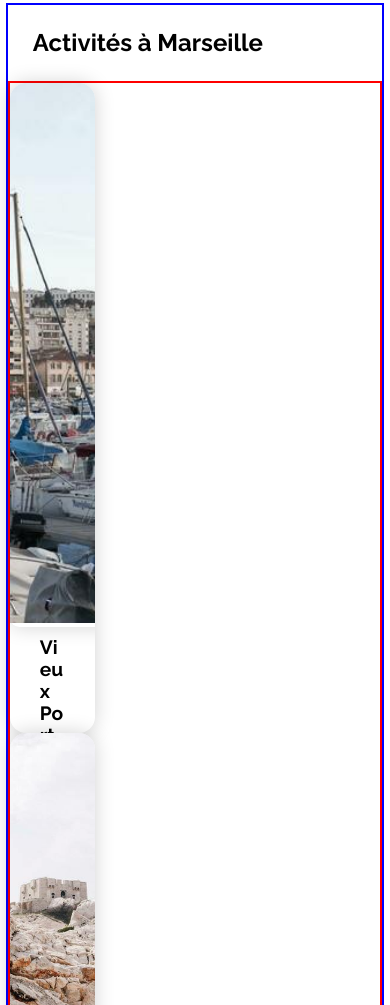
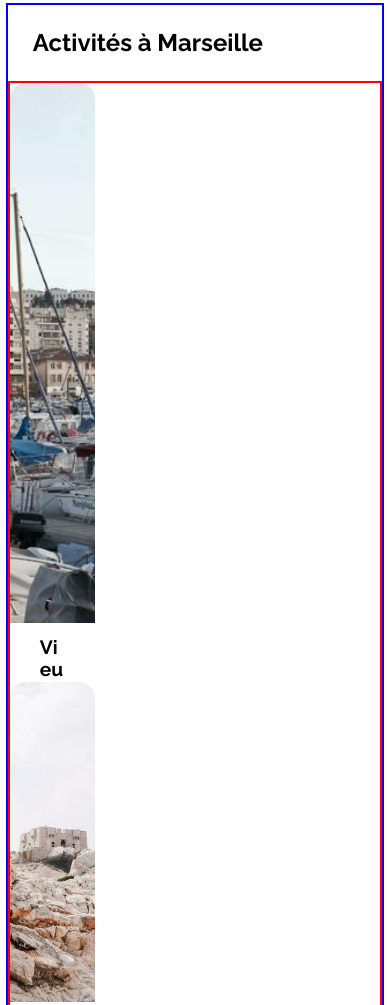
Before and after one commit to Natalina933/P2_Charbonnel_Nathalie_082022, a website: page Index.html in a window 390 px wide. Shown: the part 2560-3565 px from the top of the page. Drawn offline with nearby package versions, Linux system fonts and the light colour scheme; a web font is replaced by a local one.

Commit message:
modifs activités

```diff
--- a/Index.html
+++ b/Index.html
@@ -249,7 +249,7 @@
                 <div class="contentAllCardsActivity">
             <!--Single Card-->
                 <div class="singleCard styleCardActivity">
-                    <a href="#" class="div1 styleCardActivity">
+                    <a href="#" class="div1">
                         <img src="./images/activites/4_small/reno-laithienne-QUgJhdY5Fyk-unsplash.jpg" alt="Photo du Vieux Port de Marseille">
                             <div class="styleTextCard">
                                 <h4>Vieux Port</h4>
@@ -277,7 +277,7 @@
                         <img src="./images/activites/4_small/kilyan-sockalingum-NR8-cBCN3aI-unsplash.jpg" alt="Photo du Parc National des Calanques">
                             <div class="styleTextCard">
                             <h4>Parc National des Calanques</h4>
-                        </div>
+                            </div>
                     </a>
                 </div>
             <!--Double Card-->
--- a/css/styles.css
+++ b/css/styles.css
@@ -312,6 +312,7 @@ h4, p {
 }
 .contentAllCardsActivity {
   display: flex;
+  justify-content: space-around;
   border: 2px solid red;
   gap: 20px;
 }
@@ -322,14 +323,20 @@ h4, p {
   width: 100%;
 }
 .styleCardActivity{
-  height: 650px;
+  display: flex;
+  flex-direction: column;
+  gap: 20px;
+  justify-content: space-between;
   width: 23%;
   overflow:hidden;
-  box-shadow: 0 0 20px #0000002e;
   border-radius: 16px;
   transition-duration: 0.1s;
   cursor: pointer;
   max-width: 23%;
+}
+.contentActivity a{
+  box-shadow: 0 0 10px #0000002e;
+
 }
 .styleCardActivity :hover{
   transform: scale(1.02);
@@ -337,13 +344,15 @@ h4, p {
 .singleCard img{
   height: 540px;
 }
+.doubleCards, .singleCard{
+  height: 100%;
+}
 .div2 img{
 height: 320px;
 }
 .div3 img{
   height: 190px;
   border-radius: 16px 16px 0 0 ;
-
 }
 .div5 img{
   height: 190px;
@@ -359,7 +368,7 @@ height: 320px;
   background: #f2f2f2;
 
   display: flex;
-  margin: auto;
+  padding: 10px 20px;
   gap: 15px;
 }
 .cardFooter {
@@ -369,7 +378,7 @@ height: 320px;
 }
 
 .cardFooter a {
-  margin-bottom: 1rem;
+  margin-bottom: 15px;
   color: inherit;
 }
 
@@ -435,13 +444,12 @@ flex-direction: column-reverse;
 .styleCard{
 }
 /*Section Activity*/
+
+.contentActivity{
+display: block;
+}
 .contentAllCardsActivity{
   display: block;
-  margin-bottom: 0;
-  padding: 0;
-  flex-direction: column;
-
-}
-.styleCardActivity{
+  width: 100;
 }
 }
```
